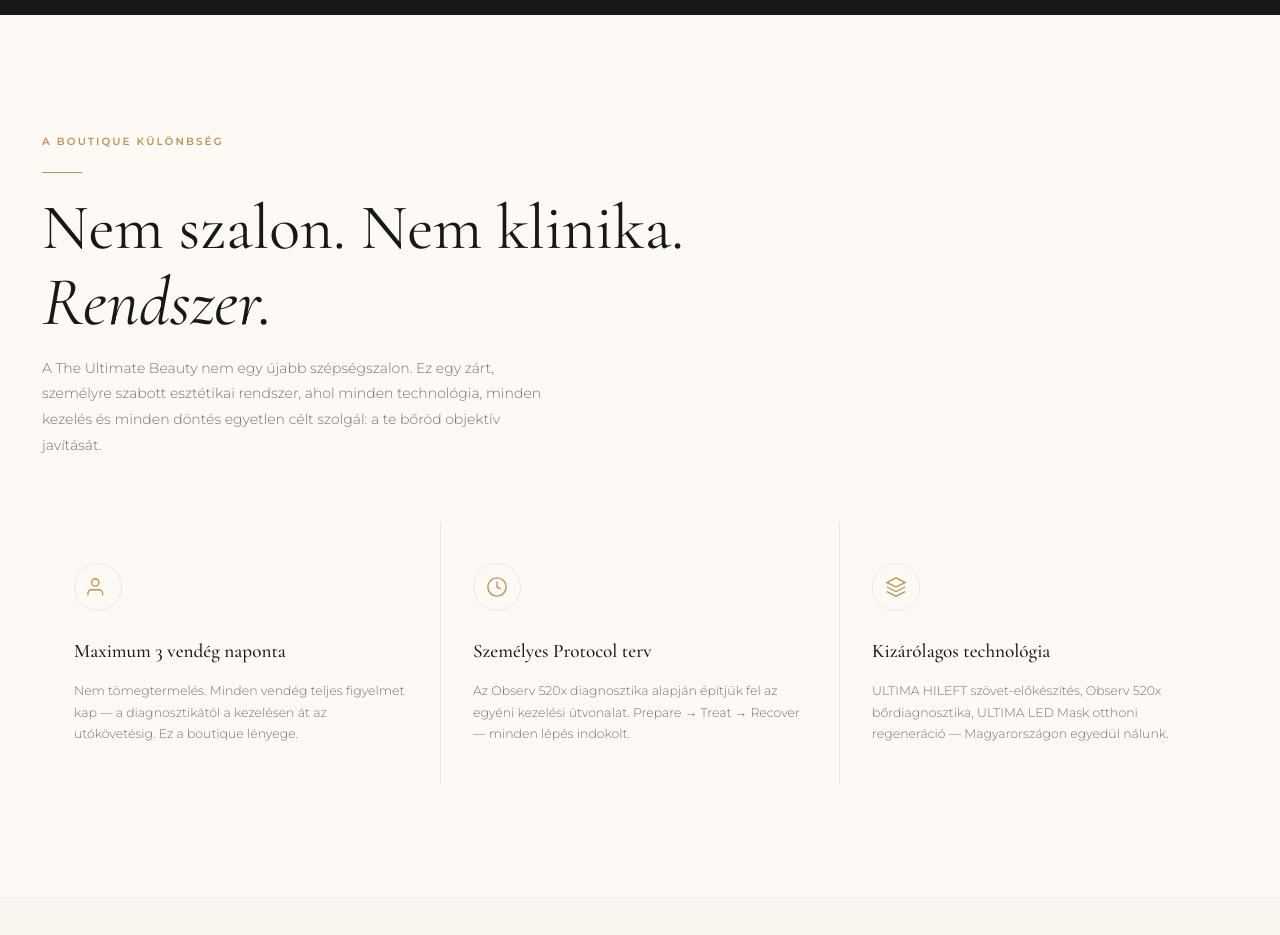
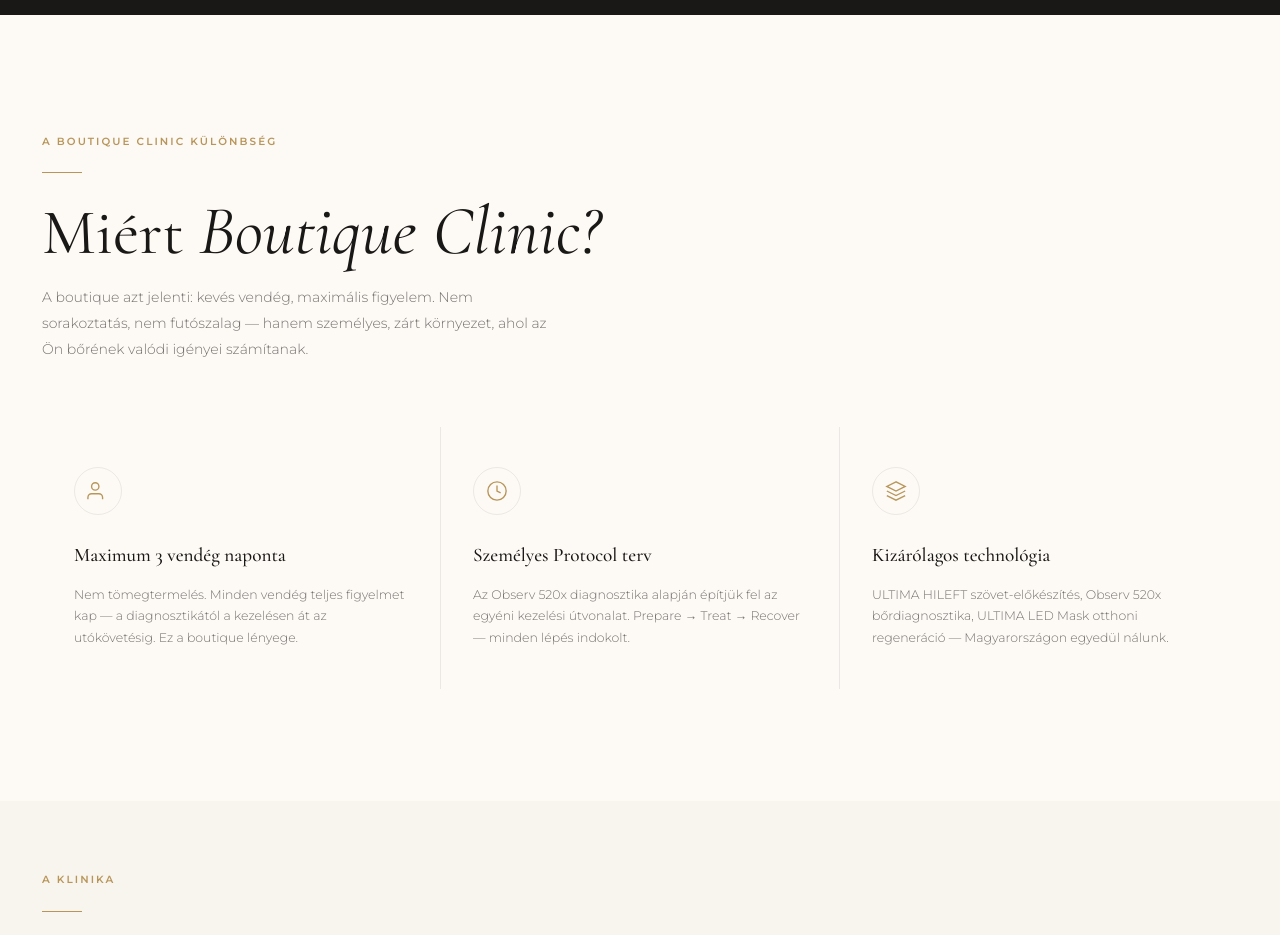
Before and after one commit to tianx75/the-ultimate-beauty-site, a plain HTML site: page landing/klinika.html in a window 1280 px wide. Shown: the part 980-1915 px from the top of the page. Drawn offline with nearby package versions, Linux system fonts and the light colour scheme.

Commit message:
Boutique Clinic erősítés + homepage badge-ek eltávolítva
- Klinika oldal: "Miért Boutique Clinic?" szekció headline
- Homepage: "Kizárólagos forgalmazó" és "Max. 3 vendég" badge-ek törölve

Co-Authored-By: Claude Opus 4.6 <noreply@anthropic.com>

```diff
--- a/landing/klinika.html
+++ b/landing/klinika.html
@@ -72,10 +72,10 @@
   <section class="boutique-section">
     <div class="container">
       <div class="boutique-section__header reveal">
-        <span class="label">A Boutique k&uuml;l&ouml;nbs&eacute;g</span>
+        <span class="label">A Boutique Clinic k&uuml;l&ouml;nbs&eacute;g</span>
         <div class="divider"></div>
-        <h2 class="display-lg">Nem szalon. Nem klinika.<br><em>Rendszer.</em></h2>
-        <p>A The Ultimate Beauty nem egy &uacute;jabb sz&eacute;ps&eacute;gszalon. Ez egy z&aacute;rt, szem&eacute;lyre szabott eszt&eacute;tikai rendszer, ahol minden technol&oacute;gia, minden kezel&eacute;s &eacute;s minden d&ouml;nt&eacute;s egyetlen c&eacute;lt szolg&aacute;l: a te b&#337;r&ouml;d objekt&iacute;v jav&iacute;t&aacute;s&aacute;t.</p>
+        <h2 class="display-lg">Mi&eacute;rt <em>Boutique Clinic?</em></h2>
+        <p>A boutique azt jelenti: kev&eacute;s vend&eacute;g, maxim&aacute;lis figyelem. Nem sorakoztat&aacute;s, nem futószalag &mdash; hanem szem&eacute;lyes, z&aacute;rt k&ouml;rnyezet, ahol az &Ouml;n b&#337;r&eacute;nek val&oacute;di ig&eacute;nyei sz&aacute;m&iacute;tanak.</p>
       </div>
 
       <div class="boutique-grid reveal reveal-delay-1">
```
Also changed, not shown: landing/index.html (+1 -10 lines).
